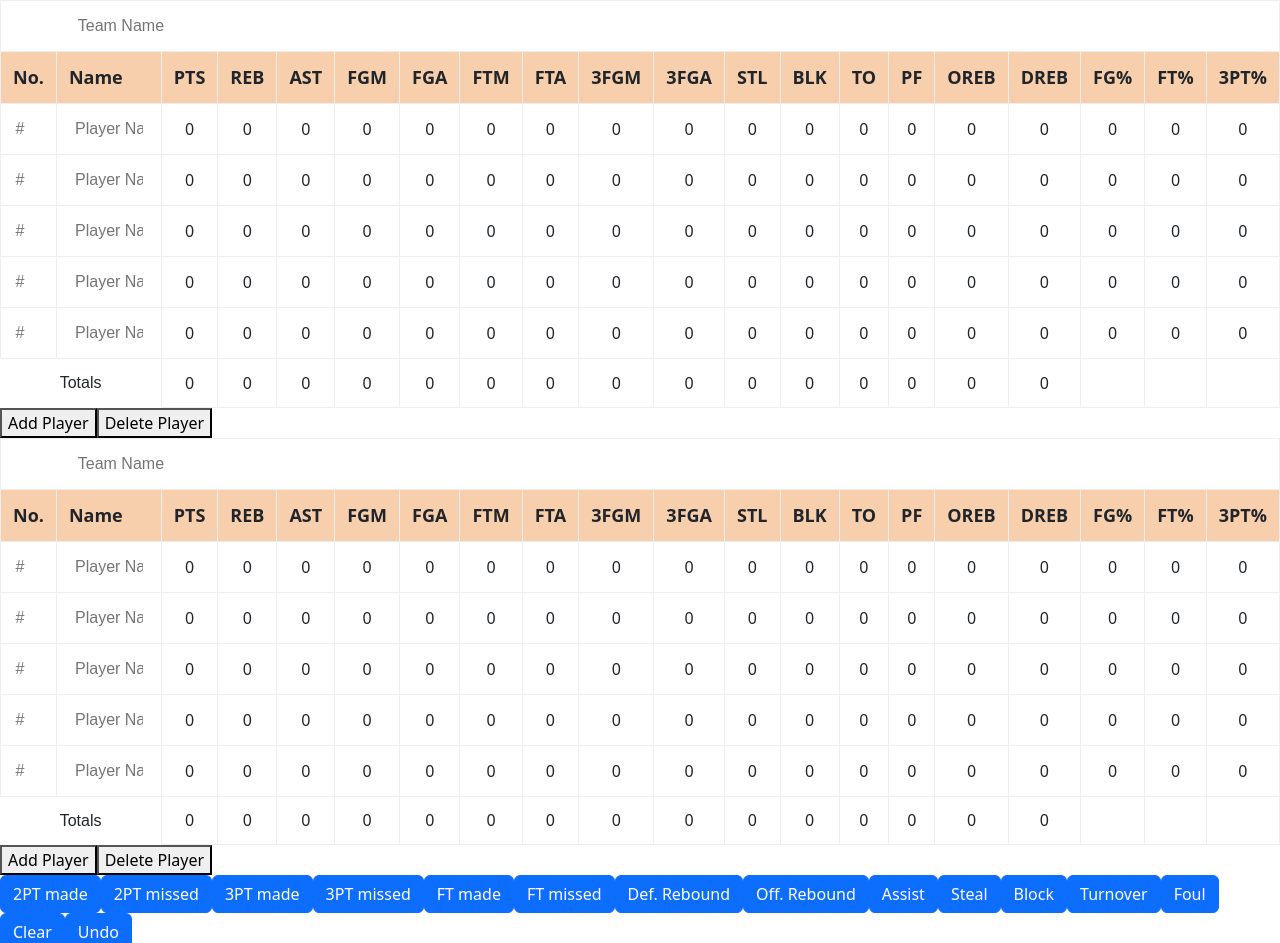
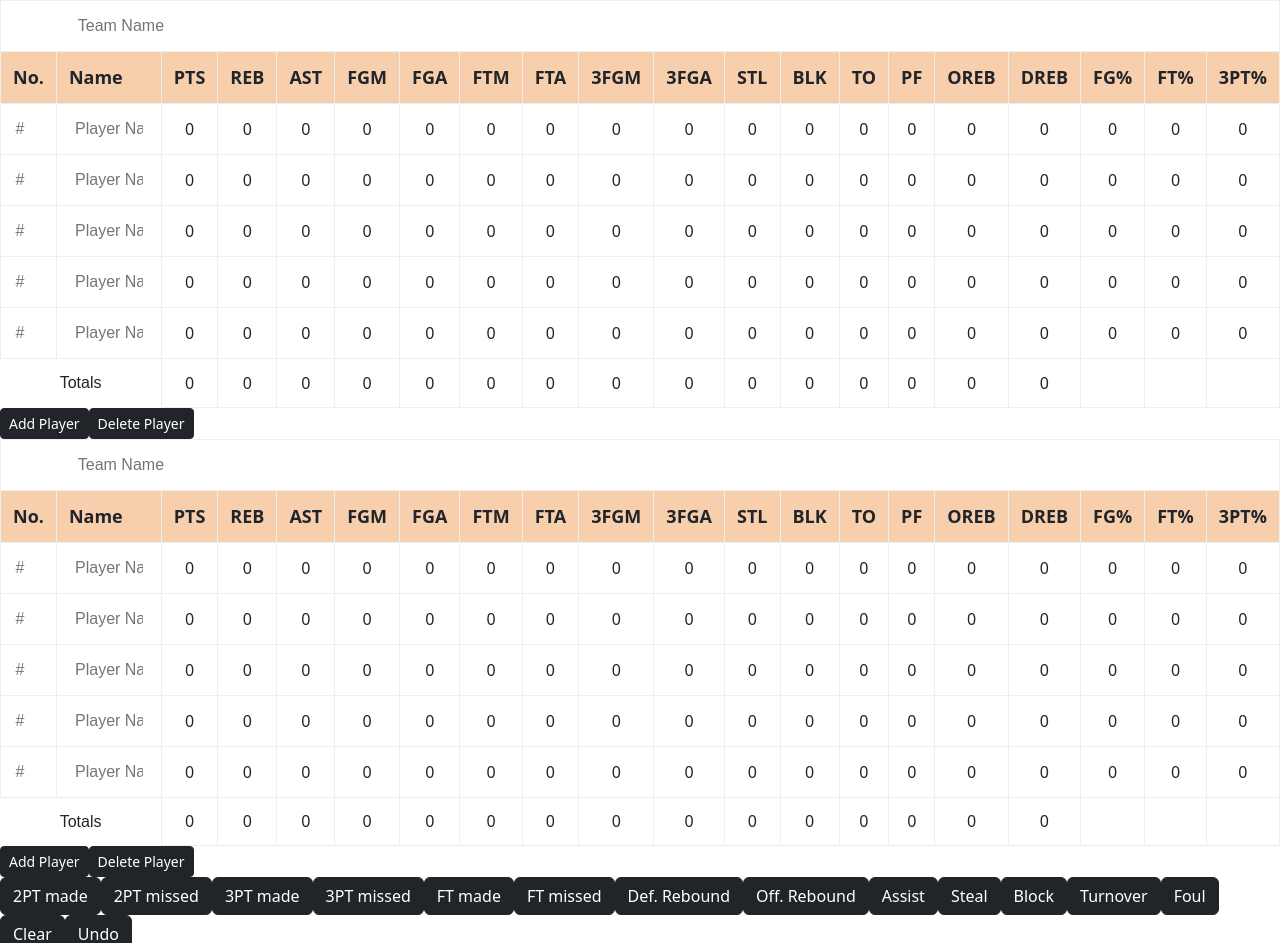
Before and after one commit to eshwarganesan/boxscore, a React (Create React App) app: page / in a window 1280 px wide. Shown: the top 943 px of the page. Built offline with nearby package versions, Linux system fonts and the light colour scheme.

Commit message:
added name and number property to each player for saving the data

```diff
--- a/package.json
+++ b/package.json
@@ -13,6 +13,7 @@
     "react": "^18.2.0",
     "react-bootstrap": "^2.8.0",
     "react-bootstrap-icons": "^1.10.3",
+    "react-csv": "^2.2.2",
     "react-dom": "^18.2.0",
     "react-redux": "^8.1.1",
     "react-scripts": "5.0.1",
--- a/src/App.js
+++ b/src/App.js
@@ -3,17 +3,22 @@ import { useState } from "react";
 import { Provider, useSelector, useDispatch } from "react-redux";
 import store from "./store";
 import Console from "./Console";
-import { newRow, deleteRow, handleAction } from "./boxSlice";
+import { newRow, deleteRow, handleAction, setName, setNumber } from "./boxSlice";
 import { clear, addHistory } from "./consoleSlice";
 
 function TextInput(props) {
     const [data, setData] = useState(0);
     const consoleActions = useSelector((state) => state.console.action);
+    const Team = props.team;
+    const player_id = props.player_id;
+    const dispatch = useDispatch();
 
     const onChangeInput = (e) => {
         if (Object.keys(consoleActions).length === 0) {
             const editData = e.target.value;
+            dispatch(setName({name: editData, team: Team, id: player_id}))
             setData(editData);
+
         } else {
             return;
         }
@@ -32,14 +37,18 @@ function TextInput(props) {
     );
 }
 
-function NumericInput() {
+function NumericInput(props) {
     const [data, setData] = useState(0);
     const consoleActions = useSelector((state) => state.console.action);
+    const Team = props.team;
+    const player_id = props.player_id;
+    const dispatch = useDispatch();
 
     const onChangeInput = (e) => {
         if (Object.keys(consoleActions).length === 0) {
             const value = e.target.value;
             const sanitizedValue = value.replace(/[^0-9]/g, ""); // Remove non-numeric characters
+            dispatch(setNumber({number: sanitizedValue, team: Team, id: player_id}))
             setData(sanitizedValue);
         } else {
             return;
@@ -101,7 +110,7 @@ function Table(props) {
                 <thead>
                     <tr id="Totals" onClick={() => handleClick()}>
                         <td colspan="20">
-                            <TextInput placeholder="Team Name" />
+                            <TextInput placeholder="Team Name" team={team} />
                         </td>
                     </tr>
                     <tr>
@@ -134,12 +143,14 @@ function Table(props) {
                             onClick={() => handleClick(player.id)}
                         >
                             <td>
-                                <NumericInput />
+                                <NumericInput team={team} player_id={player.id}/>
                             </td>
                             <td>
                                 <TextInput
                                     placeholder="Player Name"
                                     colspan="1"
+                                    team={team}
+                                    player_id={player.id}
                                 />
                             </td>
                             <td>{box[team][player.id]["pts"]}</td>
@@ -211,10 +222,10 @@ function Table(props) {
                     </tr>
                 </tbody>
             </table>
-            <button variant="text" onClick={addPlayer}>
+            <button className="btn btn-primary btn-dark btn-sm shadow-none" onClick={addPlayer}>
                 Add Player
             </button>
-            <button variant="text" onClick={delPlayer}>
+            <button className="btn btn-primary btn-dark btn-sm shadow-none" onClick={delPlayer}>
                 Delete Player
             </button>
         </div>
--- a/src/Console.js
+++ b/src/Console.js
@@ -37,37 +37,37 @@ const Console = () => {
     return (
         <div>
             <div>
-                <button className="btn btn-primary" onClick={() => dispatch(made2pointer())}>
+                <button className="btn btn-primary btn-dark" onClick={() => dispatch(made2pointer())}>
                     2PT made
                 </button>
-                <button className="btn btn-primary" onClick={() => dispatch(missed2pointer())}>
+                <button className="btn btn-primary btn-dark" onClick={() => dispatch(missed2pointer())}>
                     2PT missed
                 </button>
-                <button className="btn btn-primary" onClick={() => dispatch(made3pointer())}>
+                <button className="btn btn-primary btn-dark" onClick={() => dispatch(made3pointer())}>
                     3PT made
                 </button>
-                <button className="btn btn-primary" onClick={() => dispatch(missed3pointer())}>
+                <button className="btn btn-primary btn-dark" onClick={() => dispatch(missed3pointer())}>
                     3PT missed
                 </button>
-                <button className="btn btn-primary" onClick={() => dispatch(madeFreeThrow())}>
+                <button className="btn btn-primary btn-dark" onClick={() => dispatch(madeFreeThrow())}>
                     FT made
                 </button>
-                <button className="btn btn-primary" onClick={() => dispatch(missedFreeThrow())}>
+                <button className="btn btn-primary btn-dark" onClick={() => dispatch(missedFreeThrow())}>
                     FT missed
                 </button>
-                <button className="btn btn-primary" onClick={() => dispatch(defRebound())}>
+                <button className="btn btn-primary btn-dark" onClick={() => dispatch(defRebound())}>
                     Def. Rebound
                 </button>
-                <button className="btn btn-primary" onClick={() => dispatch(offRebound())}>
+                <button className="btn btn-primary btn-dark" onClick={() => dispatch(offRebound())}>
                     Off. Rebound
                 </button>
-                <button className="btn btn-primary" onClick={() => dispatch(assist())}>Assist</button>
-                <button className="btn btn-primary" onClick={() => dispatch(steal())}>Steal</button>
-                <button className="btn btn-primary" onClick={() => dispatch(block())}>Block</button>
-                <button className="btn btn-primary" onClick={() => dispatch(turnover())}>Turnover</button>
-                <button className="btn btn-primary" onClick={() => dispatch(foul())}>Foul</button>
-                <button className="btn btn-primary" onClick={() => dispatch(clear())}>Clear</button>
-                <button className="btn btn-primary" onClick={() => handleUndo()}>Undo</button>
+                <button className="btn btn-primary btn-dark" onClick={() => dispatch(assist())}>Assist</button>
+                <button className="btn btn-primary btn-dark" onClick={() => dispatch(steal())}>Steal</button>
+                <button className="btn btn-primary btn-dark" onClick={() => dispatch(block())}>Block</button>
+                <button className="btn btn-primary btn-dark" onClick={() => dispatch(turnover())}>Turnover</button>
+                <button className="btn btn-primary btn-dark" onClick={() => dispatch(foul())}>Foul</button>
+                <button className="btn btn-primary btn-dark" onClick={() => dispatch(clear())}>Clear</button>
+                <button className="btn btn-primary btn-dark" onClick={() => handleUndo()}>Undo</button>
             </div>
             <div>
                 <h3>Home</h3>
--- a/src/boxSlice.js
+++ b/src/boxSlice.js
@@ -6,6 +6,8 @@ const boxSlice = createSlice({
         Home: [
             {
                 id: 0,
+                name: "",
+                number: "",
                 pts: 0,
                 reb: 0,
                 ast: 0,
@@ -24,6 +26,8 @@ const boxSlice = createSlice({
             },
             {
                 id: 1,
+                name: "",
+                number: "",
                 pts: 0,
                 reb: 0,
                 ast: 0,
@@ -42,6 +46,8 @@ const boxSlice = createSlice({
             },
             {
                 id: 2,
+                name: "",
+                number: "",
                 pts: 0,
                 reb: 0,
                 ast: 0,
@@ -60,6 +66,8 @@ const boxSlice = createSlice({
             },
             {
                 id: 3,
+                name: "",
+                number: "",
                 pts: 0,
                 reb: 0,
                 ast: 0,
@@ -78,6 +86,8 @@ const boxSlice = createSlice({
             },
             {
                 id: 4,
+                name: "",
+                number: "",
                 pts: 0,
                 reb: 0,
                 ast: 0,
@@ -98,6 +108,8 @@ const boxSlice = createSlice({
         Away: [
             {
                 id: 0,
+                name: "",
+                number: "",
                 pts: 0,
                 reb: 0,
                 ast: 0,
@@ -116,6 +128,8 @@ const boxSlice = createSlice({
             },
             {
                 id: 1,
+                name: "",
+                number: "",
                 pts: 0,
                 reb: 0,
                 ast: 0,
@@ -134,6 +148,8 @@ const boxSlice = createSlice({
             },
             {
                 id: 2,
+                name: "",
+                number: "",
                 pts: 0,
                 reb: 0,
                 ast: 0,
@@ -152,6 +168,8 @@ const boxSlice = createSlice({
             },
             {
                 id: 3,
+                name: "",
+                number: "",
                 pts: 0,
                 reb: 0,
                 ast: 0,
@@ -170,6 +188,8 @@ const boxSlice = createSlice({
             },
             {
                 id: 4,
+                name: "",
+                number: "",
                 pts: 0,
                 reb: 0,
                 ast: 0,
@@ -189,6 +209,7 @@ const boxSlice = createSlice({
         ],
         Totals: {
             Home: {
+                name: "",
                 pts: 0,
                 reb: 0,
                 ast: 0,
@@ -206,6 +227,7 @@ const boxSlice = createSlice({
                 dreb: 0,
             },
             Away: {
+                name: "",
                 pts: 0,
                 reb: 0,
                 ast: 0,
@@ -232,6 +254,8 @@ const boxSlice = createSlice({
                 case "Home": {
                     state["Home"].push({
                         id: state["Home"].length,
+                        name: "",
+                        number: "",
                         pts: 0,
                         reb: 0,
                         ast: 0,
@@ -253,6 +277,8 @@ const boxSlice = createSlice({
                 case "Away": {
                     state["Away"].push({
                         id: state["Away"].length,
+                        name: "",
+                        number: "",
                         pts: 0,
                         reb: 0,
                         ast: 0,
@@ -283,7 +309,12 @@ const boxSlice = createSlice({
                     for (const stat in state["Home"][length - 1]) {
                         const value = state["Home"][length - 1][stat];
 
-                        if (stat !== "id" && value !== 0) {
+                        if (
+                            stat !== "id" &&
+                            stat !== "name" &&
+                            stat !== "number" &&
+                            value !== 0
+                        ) {
                             return state;
                         }
                     }
@@ -296,7 +327,12 @@ const boxSlice = createSlice({
                     for (const stat in state["Away"][length - 1]) {
                         const value = state["Away"][length - 1][stat];
 
-                        if (stat !== "id" && value !== 0) {
+                        if (
+                            stat !== "id" &&
+                            stat !== "name" &&
+                            stat !== "number" &&
+                            value !== 0
+                        ) {
                             return state;
                         }
                     }
@@ -311,7 +347,7 @@ const boxSlice = createSlice({
             const team = action.payload.Team;
             const id = action.payload.player_id;
             const stats = action.payload.stats;
-
+            console.log(JSON.stringify(state[team][id]));
             for (const stat in stats) {
                 if (action.payload["undo"]) {
                     try {
@@ -331,9 +367,32 @@ const boxSlice = createSlice({
             }
             return state;
         },
+        setName: (state, action) => {
+            const team = action.payload.team;
+            const id = action.payload.id;
+            const name = action.payload.name;
+
+            state[team][id]["name"] = name;
+            return state;
+        },
+        setNumber: (state, action) => {
+            const team = action.payload.team;
+            const id = action.payload.id;
+            const number = action.payload.number;
+
+            state[team][id]["number"] = number;
+            return state;
+        },
     },
 });
 
-export const { increment, decrement, newRow, deleteRow, handleAction } =
-    boxSlice.actions;
+export const {
+    increment,
+    decrement,
+    newRow,
+    deleteRow,
+    handleAction,
+    setName,
+    setNumber,
+} = boxSlice.actions;
 export default boxSlice.reducer;
```
Also changed, not shown: 1 other file (tests, documents, lock files or other folders).
